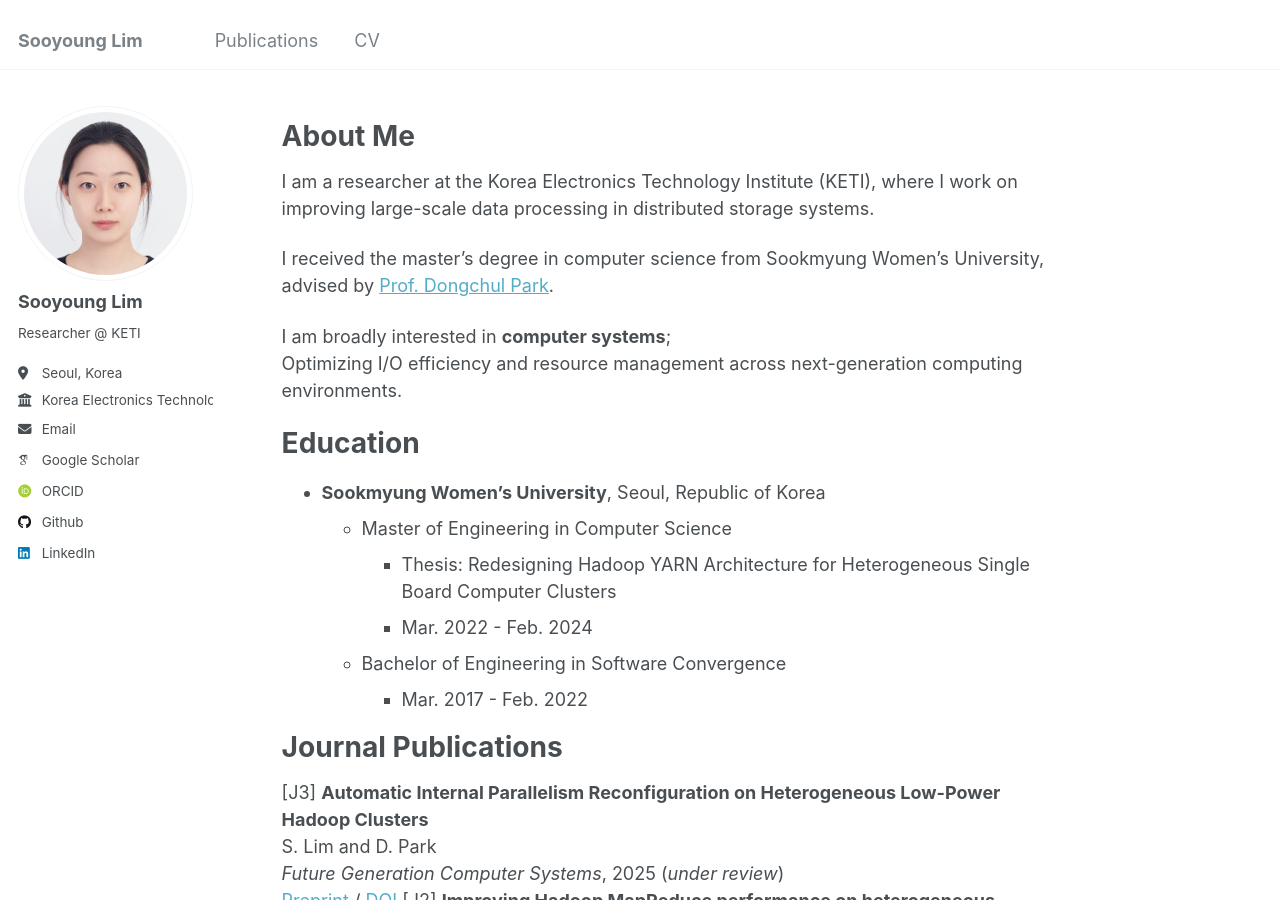
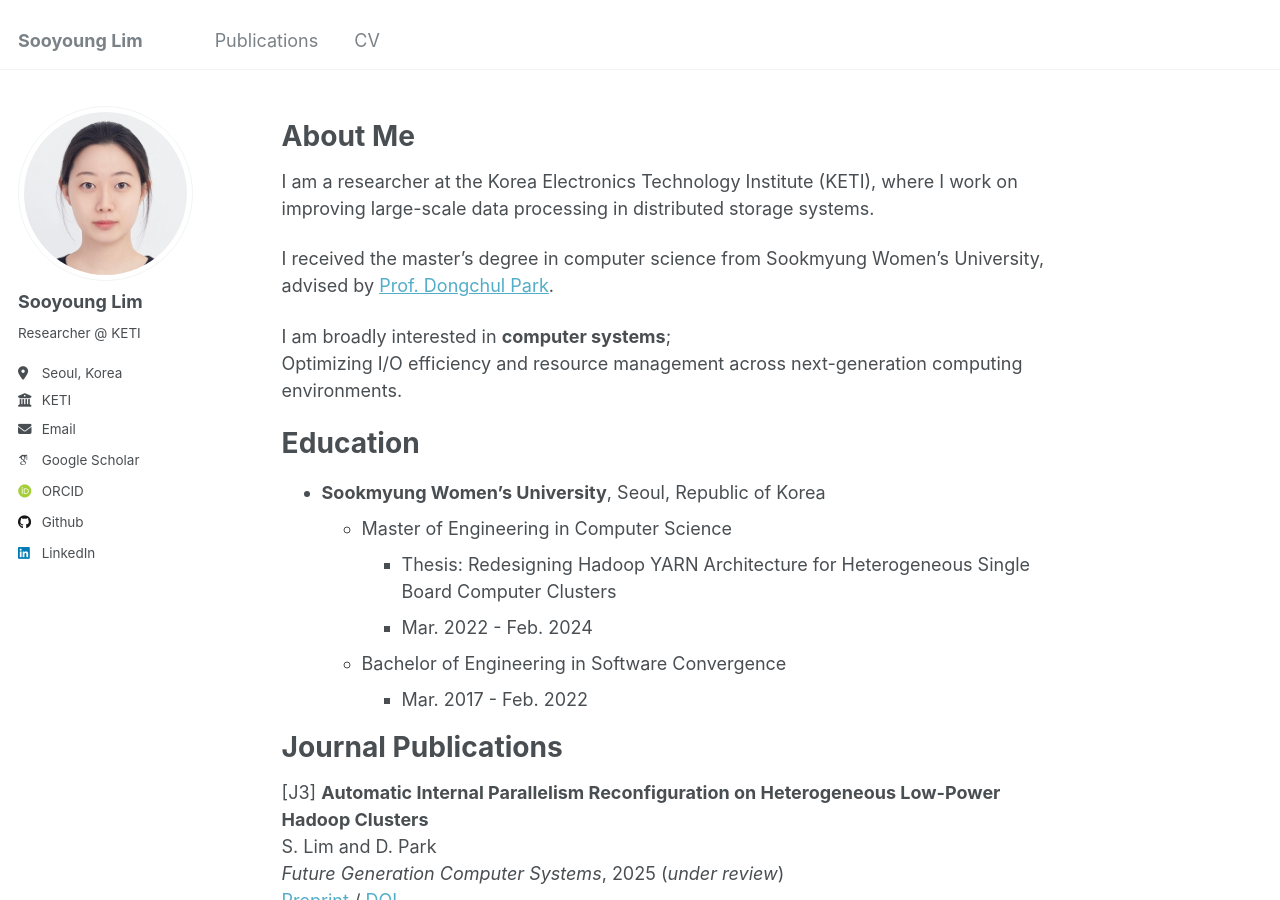
Before and after one commit to sooyounglim/sooyounglim.github.io, a Jekyll site: the page built from _pages/about.md, in a window 1280 px wide and 900 px high. Built offline with Jekyll 4.4.1, drawn with Linux system fonts in a browser that asks for light colours; some web fonts are replaced.

Commit message:
Update CV

```diff
--- a/_config.yml
+++ b/_config.yml
@@ -26,7 +26,7 @@
   pronouns         : # example: "she/her"
   bio              : "Researcher @ KETI"
   location         : Seoul, Korea
-  employer         : Korea Electronics Technology Institute (KETI)
+  employer         : KETI
   uri              : # URL
   email            : "slim@keti.re.kr"
 
--- a/_pages/about.md
+++ b/_pages/about.md
@@ -29,23 +29,23 @@
 [J3] **Automatic Internal Parallelism Reconfiguration on Heterogeneous Low-Power Hadoop Clusters** <br />
 S. Lim and D. Park <br />
 *Future Generation Computer Systems*, 2025 (*under review*) <br />
-[Preprint](/files/papers/2025-FGCS.pdf) / [DOI](http://dx.doi.org/10.2139/ssrn.5477200)
+[Preprint](/files/papers/2025-FGCS.pdf) / [DOI](http://dx.doi.org/10.2139/ssrn.5477200) <br />
 [J2] **Improving Hadoop MapReduce performance on heterogeneous single board computer clusters** <br />
 S. Lim and D. Park <br />
 *Future Generation Computer Systems*, 2024 <br />
-[Paper](/files/papers/2024-FGCS.pdf) / [DOI](https://doi.org/10.1016/j.future.2024.06.025)
+[Paper](/files/papers/2024-FGCS.pdf) / [DOI](https://doi.org/10.1016/j.future.2024.06.025) <br />
 [J1] **Efficient Stack Distance Approximation Based on Workload Characteristics** <br />
 S. Lim and D. Park <br />
 *IEEE Access*, 2022 <br />
-[Paper](/files/papers/2022-IEEE-Access.pdf) / [DOI](https://doi.org/10.1109/ACCESS.2022.3180327)
+[Paper](/files/papers/2022-IEEE-Access.pdf) / [DOI](https://doi.org/10.1109/ACCESS.2022.3180327) <br />
 
 Conference Presentations
 =====
 [C2] **Accelerating I/O Performance for AI Frameworks on DAOS** <br />
-S. Lim, T. Yoo, J. Son, and D. Kim
+S. Lim, T. Yoo, J. Son, and D. Kim <br />
 **ICONI**, 2025 <br />
 [Paper](/files/papers/2025-ICONI.pdf) / [Poster](/files/posters/2025-ICONI.pdf)
 [C1] **Toward Heterogeneity-Aware Striping in Lustre** <br />
-S. Lim, J. Son, and D. Kim
+S. Lim, J. Son, and D. Kim <br />
 **ICTC**, 2025 <br />
-[Paper](/files/papers/2025-ICTC.pdf) / [Poster](/files/posters/2025-ICTC.pdf)
+[Paper](/files/papers/2025-ICTC.pdf) / [Poster](/files/posters/2025-ICTC.pdf) <br />
```
Also changed, not shown: _pages/cv.md (+1 -1 lines), 1 other file.
